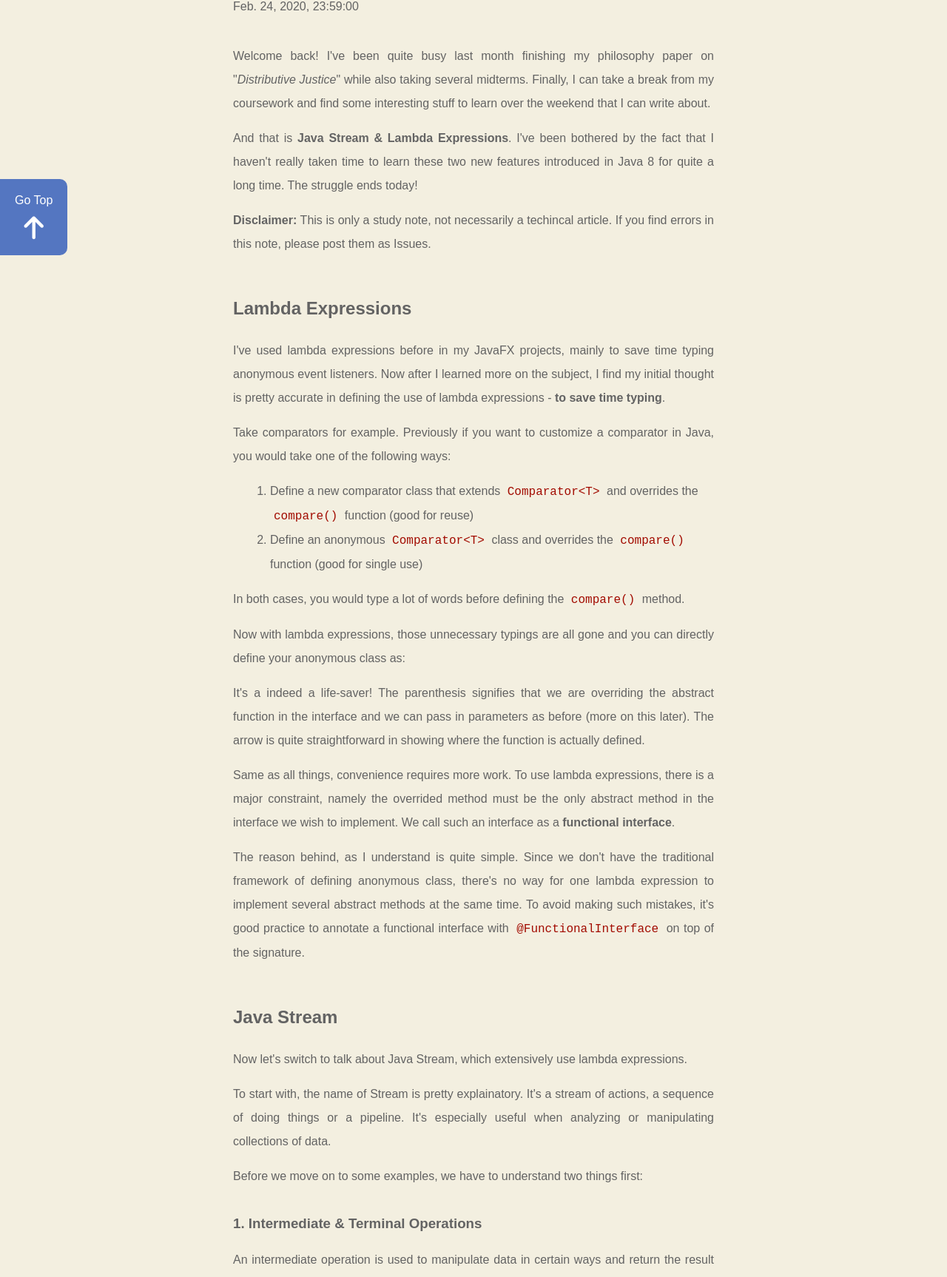
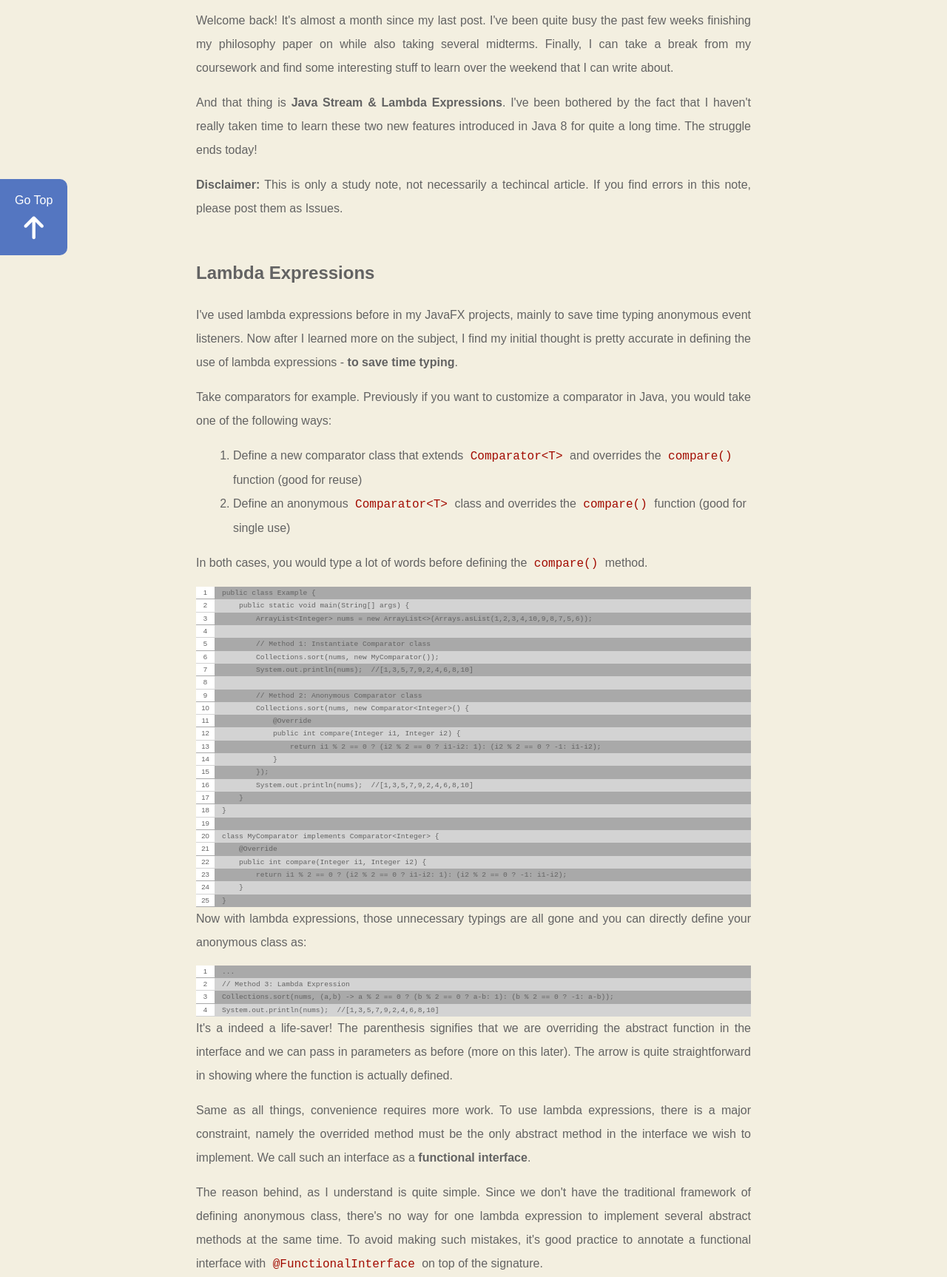
Before and after one commit to Hackerry/Hackerry.github.io, a plain HTML site: page Blog/Java Stream and Lambda Expressions.html in a window 1280 px wide. Shown: the part 255-1981 px from the top of the page at 74% size. Drawn offline with Linux system fonts and the light colour scheme.

Commit message:
Add code snippet style

```diff
--- a/Blog/Java Stream and Lambda Expressions.html
+++ b/Blog/Java Stream and Lambda Expressions.html
@@ -30,14 +30,14 @@
 
         <!-- Content section -->
         <div id='content-wrapper'>
-            <div id='content'>
+            <div id='content' style='width:750px;'>
                 <h1>Java Stream and Lambda Expressions</h1>
                 <p id='content-date'>Feb. 24, 2020, 23:59:00</p>
                 <p>
-                    Welcome back! I've been quite busy last month finishing my philosophy paper on "<i>Distributive Justice</i>" while also taking several midterms. Finally, I can take a break from my coursework and find some interesting stuff to learn over the weekend that I can write about.
+                    Welcome back! It's almost a month since my last post. I've been quite busy the past few weeks finishing my philosophy paper on while also taking several midterms. Finally, I can take a break from my coursework and find some interesting stuff to learn over the weekend that I can write about.
                 </p>
                 <p>
-                    And that is <b>Java Stream &amp; Lambda Expressions</b>. I've been bothered by the fact that I haven't really taken time to learn these two new features introduced in Java 8 for quite a long time. The struggle ends today!
+                    And that thing is <b>Java Stream &amp; Lambda Expressions</b>. I've been bothered by the fact that I haven't really taken time to learn these two new features introduced in Java 8 for quite a long time. The struggle ends today!
                 </p>
                 <p>
                     <b>Disclaimer:</b> This is only a study note, not necessarily a techincal article. If you find errors in this note, please post them as Issues.
@@ -56,17 +56,44 @@
                 </p>
                 <p>In both cases, you would type a lot of words before defining the <icode>compare()</icode> method.</p>
 
-                    <ccode>
-
-                    </ccode>
+                <ul class='ccode'>
+                    <li><pre>public class Example {</pre></li>
+                    <li><pre>    public static void main(String[] args) {</pre></li>
+                    <li><pre>        ArrayList&lt;Integer&gt; nums = new ArrayList&lt;&gt;(Arrays.asList(1,2,3,4,10,9,8,7,5,6));</pre></li>
+                    <li><pre>        </pre></li>
+                    <li><pre>        // Method 1: Instantiate Comparator class</pre></li>
+                    <li><pre>        Collections.sort(nums, new MyComparator());</pre></li>
+                    <li><pre>        System.out.println(nums);  //[1,3,5,7,9,2,4,6,8,10]</pre></li>
+                    <li><pre></pre></li>
+                    <li><pre>        // Method 2: Anonymous Comparator class</pre></li>
+                    <li><pre>        Collections.sort(nums, new Comparator&lt;Integer&gt;() {</pre></li>
+                    <li><pre>            @Override</pre></li>
+                    <li><pre>            public int compare(Integer i1, Integer i2) {</pre></li>
+                    <li><pre>                return i1 % 2 == 0 ? (i2 % 2 == 0 ? i1-i2: 1): (i2 % 2 == 0 ? -1: i1-i2);</pre></li>
+                    <li><pre>            }</pre></li>
+                    <li><pre>        });</pre></li>
+                    <li><pre>        System.out.println(nums);  //[1,3,5,7,9,2,4,6,8,10]</pre></li>
+                    <li><pre>    }</pre></li>
+                    <li><pre>}</pre></li>
+                    <li><pre></pre></li>
+                    <li><pre>class MyComparator implements Comparator&lt;Integer&gt; {</pre></li>
+                    <li><pre>    @Override</pre></li>
+                    <li><pre>    public int compare(Integer i1, Integer i2) {</pre></li>
+                    <li><pre>        return i1 % 2 == 0 ? (i2 % 2 == 0 ? i1-i2: 1): (i2 % 2 == 0 ? -1: i1-i2);</pre></li>
+                    <li><pre>    }</pre></li>
+                    <li><pre>}</pre></li>
+                </ul>
 
                 <p>
                     Now with lambda expressions, those unnecessary typings are all gone and you can directly define your anonymous class as:
                 </p>
 
-                    <ccode>
-
-                    </ccode>
+                <ul class='ccode'>
+                    <li><pre>...</pre></li>
+                    <li><pre>// Method 3: Lambda Expression</pre></li>
+                    <li><pre>Collections.sort(nums, (a,b) -&gt; a % 2 == 0 ? (b % 2 == 0 ? a-b: 1): (b % 2 == 0 ? -1: a-b));</pre></li>
+                    <li><pre>System.out.println(nums);  //[1,3,5,7,9,2,4,6,8,10]</pre></li>
+                </ul>
 
                 <p>
                     It's a indeed a life-saver! The parenthesis signifies that we are overriding the abstract function in the interface and we can pass in parameters as before (more on this later). The arrow is quite straightforward in showing where the function is actually defined.
@@ -93,14 +120,27 @@
                     An intermediate operation is used to manipulate data in certain ways and return the result back. For example, we may want to pick data only data with value greater than 100, get the id of each employee or sort ages in increasing order.<br>
                     A terminal operation is used to summarize the data or package and ship the processed data. For example, we may want to find the sum or average of a list of numbers or to create a map between employee id and employee salary from a list of employee objects.
                 </p>
-                <h3>2. Predicates, Consumers and Suppliers</h3>
+                <h3>2. Predicates, Consumers, Functions and Suppliers</h3>
                 <p>
+                    These functional interfaces are also introduced in Java 8 and they facilitate the use of lambda expressions in streams.<br>
+                    A Predicate provides <icode>boolean test(T t)</icode> method for testing certain properties of an object.<br>
+                    A Consumer provides <icode>void accept(T t)</icode> method for performing some actiona on an object.<br>
+                    A Function provides <icode>R apply(T t)</icode> method for manipulating an object and returning the result.<br>
+                    A Supplier provides <icode>T get()</icode> method for feeding data into the stream.<br>
+                    Since they are all functional interfaces, we can implement them with lambda epxressions and incorporate them into stream operations easily (as we shall see later).
+                </p>
 
+                <p>
+                    Now with these two concepts ready, we can dive into some examples. The first example shows how to calculate the sum of a list of integers.
                 </p>
+                <ccode>
+
+                </ccode>
 
                 <h3>Useful References:</h3>
                 <p>
                     <a href='https://www.leveluplunch.com/java/examples/stream-intermediate-operations-example/'>Stream Intermediate Operations</a>
+                    <a href='https://docs.oracle.com/javase/8/docs/api/java/util/stream/package-summary.html'>Stream Package Summary</a>
                 </p>
             </div>
         </div>
--- a/Blog/post.css
+++ b/Blog/post.css
@@ -1,6 +1,7 @@
 *{margin:0;padding:0;font-family:sans-serif;}
 * > a {text-decoration:none;color:white}
 *::selection {background-color:#424242;color:white}
+pre {display: inline;padding:1px 0px 1px 10px;font-family:monospace,monospace;}
 
 #nav-bar{position:-webkit-sticky;position:sticky;top:0px;width:100%;height:60px;background-color:#1c1e33;display:inline-block;color:white;z-index:100;}
 #nav-bar > a{display:inline-block;width:150px;font-size:1.5em;color:white;font-weight:normal;line-height:60px;text-align:left;padding-left:30px;text-decoration:none;}
@@ -22,5 +23,10 @@
 #content > h2{padding:20px 0 5px 0;line-height: 3em;}
 #content > h3{padding:5px 0;line-height: 3em;}
 #content > ol {display: block;padding-left: 50px;}
+.ccode {display:block;list-style:none;padding:0;counter-reset:linenum;font-size:0.6em;}
+.ccode > li {line-height:1.7em;}
+.ccode > li:nth-child(odd) {background: darkgrey;}
+.ccode > li:nth-child(even) {background: lightgrey;}
+.ccode > li::before {counter-increment:linenum; content:counter(linenum);display:inline-block;background-color: white;text-align:center;width:25px;}
 icode {color:#a20b00;padding:5px;border-radius:5px;font-family:monospace,monospace;}
 #content-date{padding-bottom: 20px;}
```
Also changed, not shown: 1 other file.
